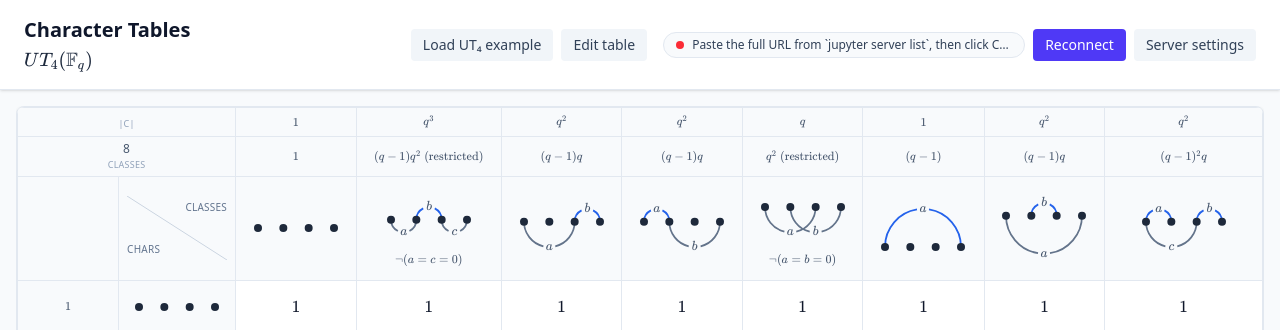
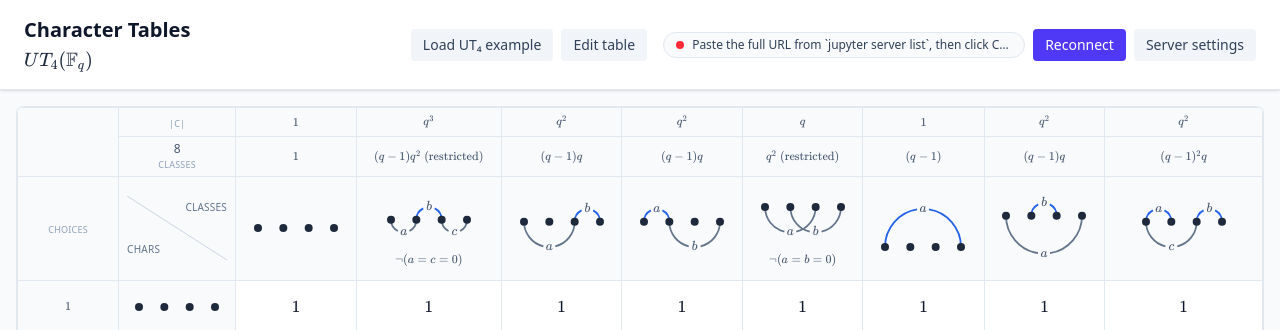
Before and after one commit to cable729/character-tables, a React (Vite) app: page / in a window 1280 px wide. Shown: the top 330 px of the page. Built offline with nearby package versions, Linux system fonts and the light colour scheme.

Commit message:
Restructure character table corner header cells
Split the |C| and class-count header cells out of the spanning gutter so
they sit above the diagonal corner cell, merge the leftmost top cells, and
label the row band "Choices".

Co-authored-by: Cursor <cursoragent@cursor.com>

```diff
--- a/src/components/CharacterTableView.tsx
+++ b/src/components/CharacterTableView.tsx
@@ -28,8 +28,12 @@ export function CharacterTableView({ table }: CharacterTableViewProps) {
         <thead>
           <tr>
             <th
-              colSpan={2}
-              className={`${thBase} sticky left-0 top-0 z-40 min-w-[152px] px-2 py-1`}
+              rowSpan={2}
+              className={`${thBase} sticky left-0 top-0 z-40 w-[52px] min-w-[52px] px-2 py-1`}
+            />
+            <th
+              className={`${thBase} sticky z-40 min-w-[100px] w-[100px] px-2 py-1`}
+              style={{ top: 0, left: EXPANSION_COL_W }}
             >
               <span className="text-[9px] font-medium uppercase tracking-wide text-slate-400">
                 |C|
@@ -46,9 +50,8 @@ export function CharacterTableView({ table }: CharacterTableViewProps) {
           </tr>
           <tr>
             <th
-              colSpan={2}
-              className={`${thBase} sticky left-0 z-40 min-w-[152px] px-2 py-1`}
-              style={{ top: OUTER_ROW_H }}
+              className={`${thBase} sticky z-40 min-w-[100px] w-[100px] px-2 py-1`}
+              style={{ top: OUTER_ROW_H, left: EXPANSION_COL_W }}
             >
               <div className="flex flex-col items-center gap-0.5">
                 <span className="text-xs font-medium tabular-nums">
@@ -72,9 +75,13 @@ export function CharacterTableView({ table }: CharacterTableViewProps) {
           </tr>
           <tr>
             <th
-              className={`${thBase} sticky left-0 z-40 w-[52px] min-w-[52px] p-0`}
+              className={`${thBase} sticky left-0 z-40 w-[52px] min-w-[52px] px-2 py-1`}
               style={{ top: INNER_HEADER_TOP }}
-            />
+            >
+              <span className="text-[9px] font-medium uppercase tracking-wide text-slate-400">
+                Choices
+              </span>
+            </th>
             <th
               className={`${thBase} sticky z-40 min-w-[100px] w-[100px] p-0`}
               style={{ top: INNER_HEADER_TOP, left: EXPANSION_COL_W }}
```
